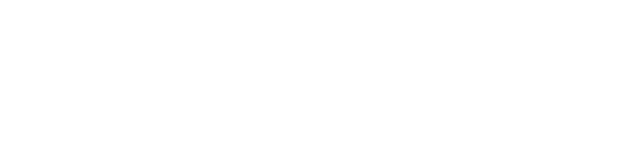
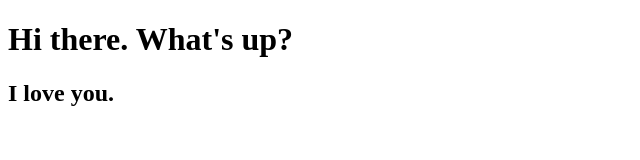
Before and after one commit to kabir-AK/my-first-repo, a plain HTML site: page index.html in a window 1280 px wide. Shown: the whole page, without its empty margins (0-640 px from the left). Drawn offline with Linux system fonts and the light colour scheme.

Commit message:
love you

```diff
--- a/index.html
+++ b/index.html
@@ -7,6 +7,7 @@
     <title>My First Github Repo</title>
 </head>
 <body>
-
+    <h1>Hi there. What's up?</h1>
+    <h2>I love you.</h2>
 </body>
 </html>
```
